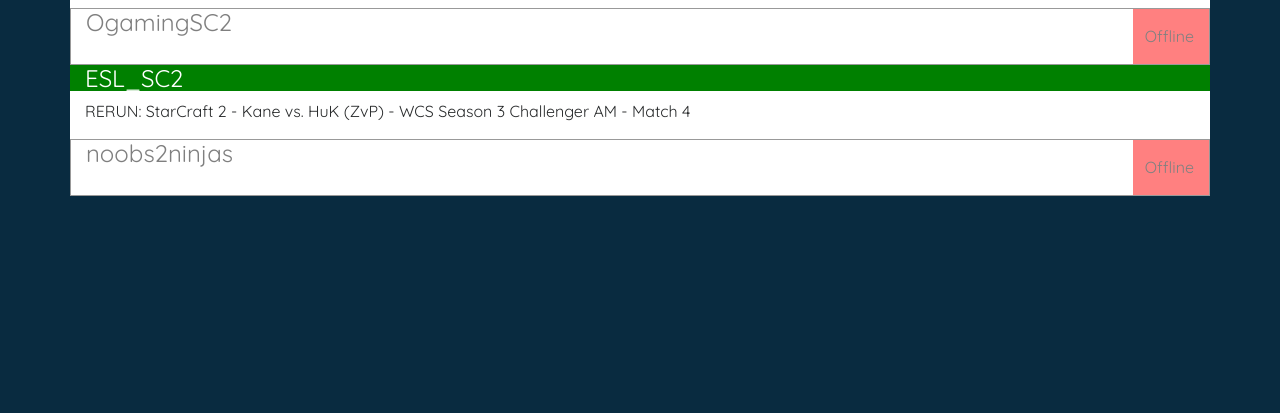
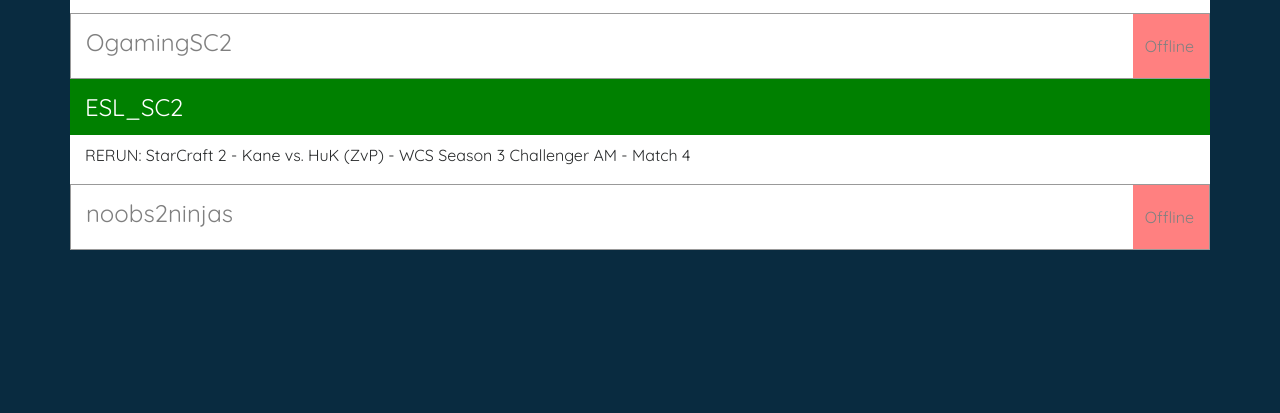
Before and after one commit to WilliamChou06/guillherme6.github.io, a plain HTML site: page twitch_status/index.html in a window 1280 px wide. Shown: the part 387-800 px from the top of the page. Drawn offline with nearby package versions, Linux system fonts and the light colour scheme.

Commit message:
Add padding to channel titles

```diff
--- a/twitch_status/style.css
+++ b/twitch_status/style.css
@@ -26,6 +26,7 @@
 
 .channel h4, .channel-status h3{
     padding-left: 15px !important;
+    padding: 15px;
 }
 
 .channel p, .channel-status p{
@@ -54,7 +55,7 @@
 
 .offline p{
     padding-left: 12px;
-    padding-top: 15px;
+    padding-top: 20px;
 }
 
 .offline-opaque{
@@ -69,6 +70,7 @@
 .channel-online h4{
     background: green;
     padding-left: 15px;
+    padding: 15px;
 }
 
 .channel-online p{
```
